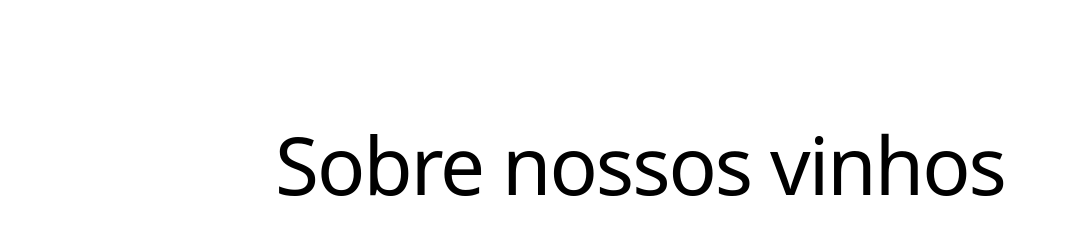
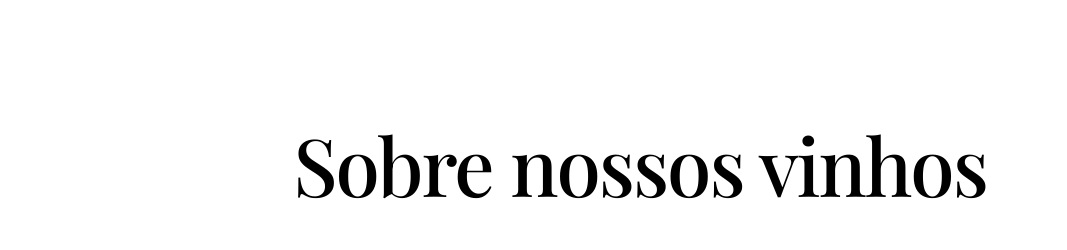
Before and after one commit to vibrazzi/vitrine-vinhos, a Vue app: page /vinhos in a window 1280 px wide. Shown: the top 250 px of the page, without its empty margins (0-1067 px from the left). Built offline with nearby package versions, Linux system fonts and the light colour scheme; what vue3-marquee would draw is missing.

Commit message:
feat(a11y): add semantic heading to ExclusiveSection
- Add ARIA role and level attributes to main heading
- Apply Playfair Display font for consistency
- Improve heading accessibility

```diff
--- a/src/components/ExclusiveSection.vue
+++ b/src/components/ExclusiveSection.vue
@@ -2,7 +2,9 @@
   <section id="vinhos" class="mt-32" data-aos="fade-up">
     <h1
       class="text-center mb-20 text-4xl/[0.9] font-medium tracking-tight text-black sm:text-7xl/[0.8]
-      md:text-[5rem]/[0.9]"
+      md:text-[5rem]/[0.9] font-playfair"
+      role="heading"
+      aria-level="1"
     >
       Sobre nossos vinhos
     </h1>
```
